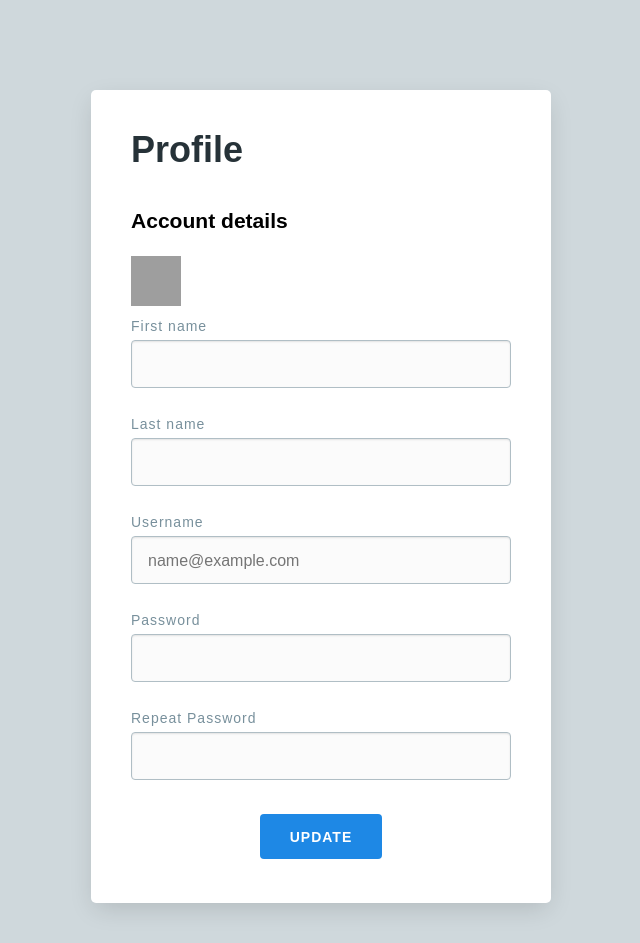
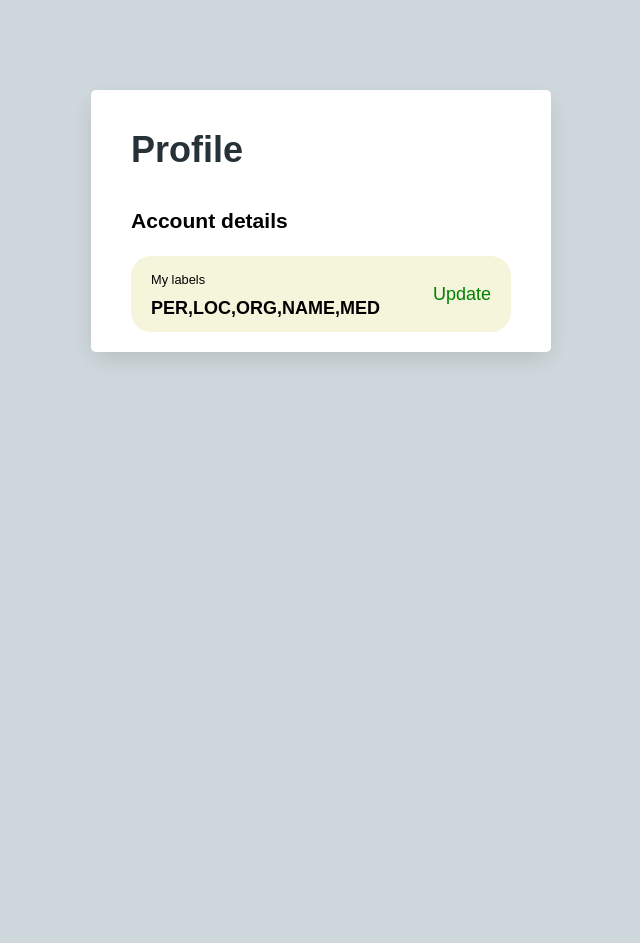
Before and after one commit to mystery000/Scrape-Twitter, a Flask app: page /profile in a window 1280 px wide. Shown: the top 943 px of the page, without its empty margins (319-959 px from the left). After the commit the page ends 360 px from the top, so only its background shows below. Run offline with Flask 2, Linux system fonts and the light colour scheme; the visitor is signed in with stand-in values (Sample User, id 1); some web fonts are replaced; grey boxes are pictures that could not be loaded.

Commit message:
Update profile page

```diff
--- a/flaskapp/templates/profile.html
+++ b/flaskapp/templates/profile.html
@@ -9,7 +9,7 @@
 
       <h3 class="left">Account details</h3>
 
-      <img class="left" src="logo" width="50px" height="50px" alt="logo">
+      <!-- <img class="left" src="logo" width="50px" height="50px" alt="logo">
 
       <form name="detail_form">
 
@@ -32,7 +32,15 @@
 
       </form>
 
+    </div> -->
+    <div style="border-radius: 20px; background-color:beige; padding: 10px 20px; display: flex; justify-content: space-between; align-items: center;">
+      <div>
+        <div style="font-size: 0.8rem;">My labels</div>
+        <div style="font-weight: bold;">PER,LOC,ORG,NAME,MED</div>
+      </div>
+      <div>
+        <span style="color: green" onclick="">Update</span>
+      </div>
     </div>
-
   </div>
 {% endblock %}
```
